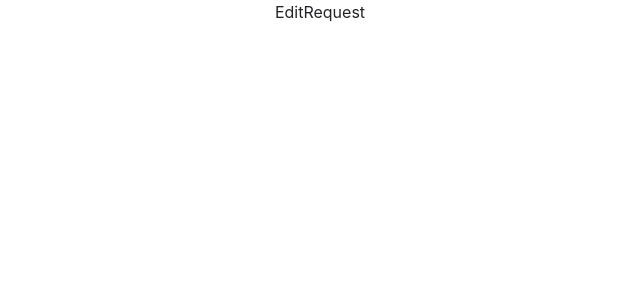
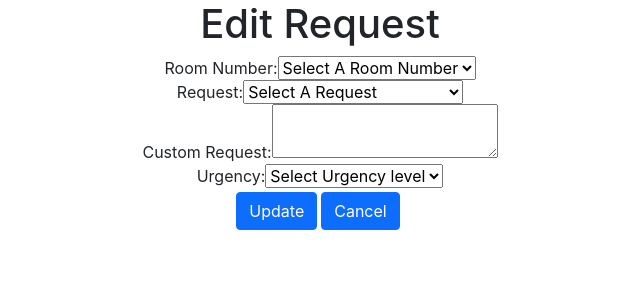
Before and after one commit to nancydo272/5WestProject, a React (Create React App) app in the folder client/: page /requests/1/edit in a window 1280 px wide. Shown: the top 300 px of the page, without its empty margins (320-960 px from the left). Built offline with nearby package versions, Linux system fonts and the light colour scheme; no server answers.

Commit message:
need styling

```diff
--- a/client/src/App.css
+++ b/client/src/App.css
@@ -1,38 +1,3 @@
 .App {
   text-align: center;
 }
-
-.App-logo {
-  height: 40vmin;
-  pointer-events: none;
-}
-
-@media (prefers-reduced-motion: no-preference) {
-  .App-logo {
-    animation: App-logo-spin infinite 20s linear;
-  }
-}
-
-.App-header {
-  background-color: #282c34;
-  min-height: 100vh;
-  display: flex;
-  flex-direction: column;
-  align-items: center;
-  justify-content: center;
-  font-size: calc(10px + 2vmin);
-  color: white;
-}
-
-.App-link {
-  color: #61dafb;
-}
-
-@keyframes App-logo-spin {
-  from {
-    transform: rotate(0deg);
-  }
-  to {
-    transform: rotate(360deg);
-  }
-}
--- a/client/src/components/AddRequest.js
+++ b/client/src/components/AddRequest.js
@@ -87,8 +87,8 @@ const AddRequest = () => {
                     </select>
                     {errors.urgency ? <span className="text-danger">{errors.urgency.message}</span> : null }<br></br>
                 </div>
-                <button className="btn btn-primary">Add</button>
-                <Link to ={'/unitDashboard'}>Cancel</Link>
+                <button className="btn btn-primary m-1">Add</button>
+                <Link to ={'/unitDashboard'} className="btn btn-primary">Cancel</Link>
             </form>
         </div>
     )
--- a/client/src/components/AllRequests.js
+++ b/client/src/components/AllRequests.js
@@ -53,8 +53,7 @@ const AllRequests = () => {
                         <td>{request.urgency}</td>
                         <td>
                             <Link to={`/requests/${request._id}`}>Details</Link>  |
-                            <Link to={`/requests/${request._id}/edit`}>Edit</Link> |
-                            <button className="btn btn-link" onClick={()=>deleteHandler(request._id)} >Done</button>
+                            <button className="btn btn-success" onClick={()=>deleteHandler(request._id)}>Completed</button>
                         </td>
                     </tr>
                 ))
--- a/client/src/components/EditRequest.js
+++ b/client/src/components/EditRequest.js
@@ -1,8 +1,111 @@
-import React from 'react'
+import React, {useState, useEffect} from 'react';
+import {useParams, useNavigate, Link} from 'react-router-dom';
+import axios from 'axios';
 
 const EditRequest = () => {
+
+    const [room, setRoom] = useState('');
+    const [request, setRequest] = useState('');
+    const [custom, setCustom] = useState('');
+    const [urgency, setUrgency] = useState('');
+
+    const [errors, setErrors] = useState('');
+    const navigate = useNavigate();
+    const {id} = useParams();
+
+    useEffect(()=>{
+        axios.get( `http://localhost:8000/api/callbells/${id}`)
+        .then((res)=>{
+            console.log(res.data);
+            setRoom(res.data.room);
+            setRequest(res.data.request);
+            setCustom(res.data.custom);
+            setUrgency(res.data.urgency);
+        }).catch((err)=>{
+            console.log(err)
+        })
+    }, [])
+
+    const editHandler =(e)=>{
+        e.preventDefault()
+        axios.put(`http://localhost:8000/api/callbells/${id}`,{
+            room,
+            request,
+            custom,
+            urgency,
+        })
+        .then((res)=>{
+            console.log(res)
+            navigate('/unitDashboard')
+        }).catch((err)=>{
+            console.log(err)
+            setErrors(err.response.data.error)
+        })
+    }
+
     return (
-        <div>EditRequest</div>
+        <div>
+            <h1>Edit Request</h1>
+            <form onSubmit={editHandler}>
+                <div>
+                    <label>Room Number:</label>
+                    <select value={room} name="room" onChange ={(e)=> setRoom(e.target.value)}>
+                        <option>Select A Room Number</option>
+                        <option value="5100">5100</option>
+                        <option value="5101">5101</option>
+                        <option value="5102">5102</option>
+                        <option value="5103">5103</option>
+                        <option value="5104">5104</option>
+                        <option value="5105">5105</option>
+                        <option value="5106">5106</option>
+                        <option value="5107">5107</option>
+                        <option value="5108">5108</option>
+                        <option value="5109">5109</option>
+                        <option value="5110">5110</option>
+                        <option value="5112">5112</option>
+                        <option value="5114">5114</option>
+                        <option value="5116">5116</option>
+                        <option value="5118">5118</option>
+                    </select>
+                    {errors.room ? <span className="text-danger">{errors.room.message}</span> : null }<br></br>
+                </div>
+                <div>
+                    <label>Request:</label>
+                    <select value={request} name="request" onChange ={(e)=> setRequest(e.target.value)}>
+                        <option>Select A Request</option>
+                        <option value="Glass of water">Glass of water</option>
+                        <option value="Pain Medication">Pain Medication</option>
+                        <option value="Medication">Medication </option>
+                        <option value="Change linen">Change linen</option>
+                        <option value="Need a blanket">Need a blanket</option>
+                        <option value="Speak with nurse">Speak with nurse</option>
+                        <option value="Need to use the bathroom">Need to use the bathroom</option>
+                        <option value="Spill/Clean up">Spill/Clean up</option>
+                        <option value="IV Pump is beeping">IV Pump is beeping</option>
+                        <option value="Custom:">Custom:</option>
+                    </select>
+                    {errors.room ? <span className="text-danger">{errors.room.message}</span> : null }<br></br>
+                </div>
+                <div>
+                    <label>Custom Request:</label>
+                    <textarea type="text" value ={custom}onChange={(e)=>setCustom(e.target.value)} />
+                </div>
+                <div>
+                    <label>Urgency:</label>
+                    <select value={urgency} name="urgency" onChange ={(e)=> setUrgency(e.target.value)}>
+                        <option>Select Urgency level</option>
+                        <option value="Low">Low</option>
+                        <option value="Low-Medium">Low-Medium</option>
+                        <option value="Medium">Medium</option>
+                        <option value="Medium-High">Medium-High</option>
+                        <option value="High">High</option>
+                    </select>
+                    {errors.urgency ? <span className="text-danger">{errors.urgency.message}</span> : null }<br></br>
+                </div>
+                <button className="btn btn-primary">Update</button>
+                <Link to ={'/unitDashboard'} className="btn btn-primary m-1">Cancel</Link>
+            </form>
+        </div>
     )
 }
 
--- a/client/src/components/OneRequest.js
+++ b/client/src/components/OneRequest.js
@@ -0,0 +1,58 @@
+import React, {useEffect, useState} from 'react';
+import axios from 'axios';
+import {useParams, Link, useNavigate} from 'react-router-dom';
+
+const OneRequest = () => {
+
+    const {id} = useParams();
+    const [request, setRequest] = useState('');
+    const [requestList, setRequestList] = useState([]);
+    const navigate = useNavigate();
+
+    useEffect(()=>{
+        axios.get(`http://localhost:8000/api/callbells/${id}`)
+        .then((res)=>{
+            setRequest(res.data)
+        }).catch((err)=>{
+            console.log(err)
+        })
+    }, [])
+
+    const deleteHandler =(id)=>{
+        axios.delete(`http://localhost:8000/api/callbells/${id}`)
+        .then((res)=>{
+            const newRequestList = requestList.filter((request)=>{
+                return request._id !== id
+            })
+            setRequestList(newRequestList)
+            navigate('/unitDashboard')
+        }).catch((err)=>{
+            console.log(err)
+        })
+    }
+
+    return (
+        <div className="w-75 p-3">
+            <div className="d-flex justify-content-between">
+                <h1>{request.room}'s Request</h1>
+                <Link to ={'/unitDashboard'}>Go Back</Link>
+            </div>
+            <table>
+                <tr>
+                    <th>Request:</th>
+                    <td>{request.request} {request.custom}</td>
+                </tr>
+                <tr>
+                    <th>Urgency:</th>
+                    <td>{request.urgency}</td>
+                </tr>
+            </table>
+            <div className="d-flex flex-row">
+                <button className="btn btn-success" onClick={()=>deleteHandler(request._id)} >Completed</button>
+                <Link to={`/requests/${request._id}/edit`} className="btn btn-warning ">Edit </Link>
+            </div>
+        </div>
+    )
+}
+
+export default OneRequest
```
